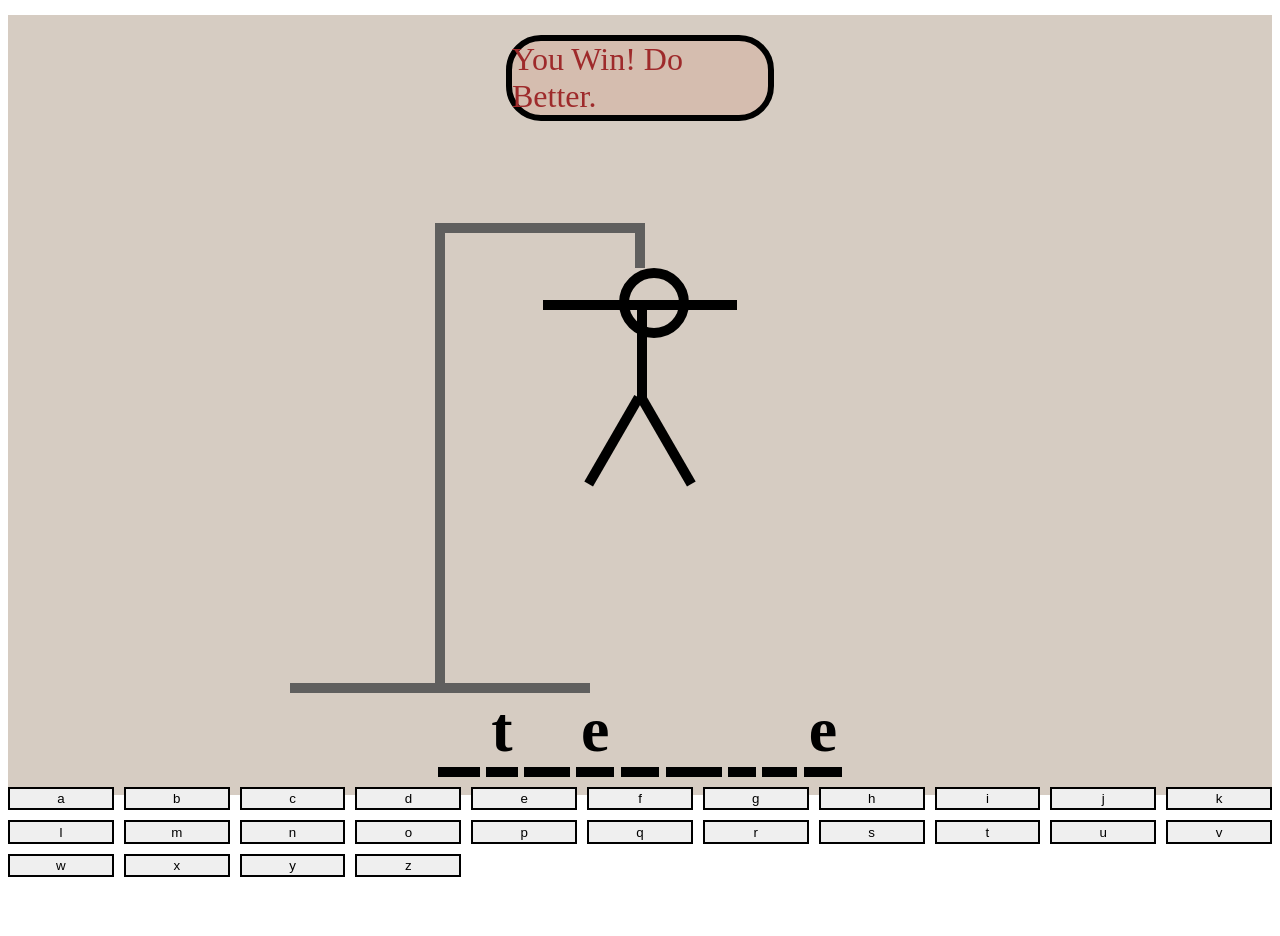
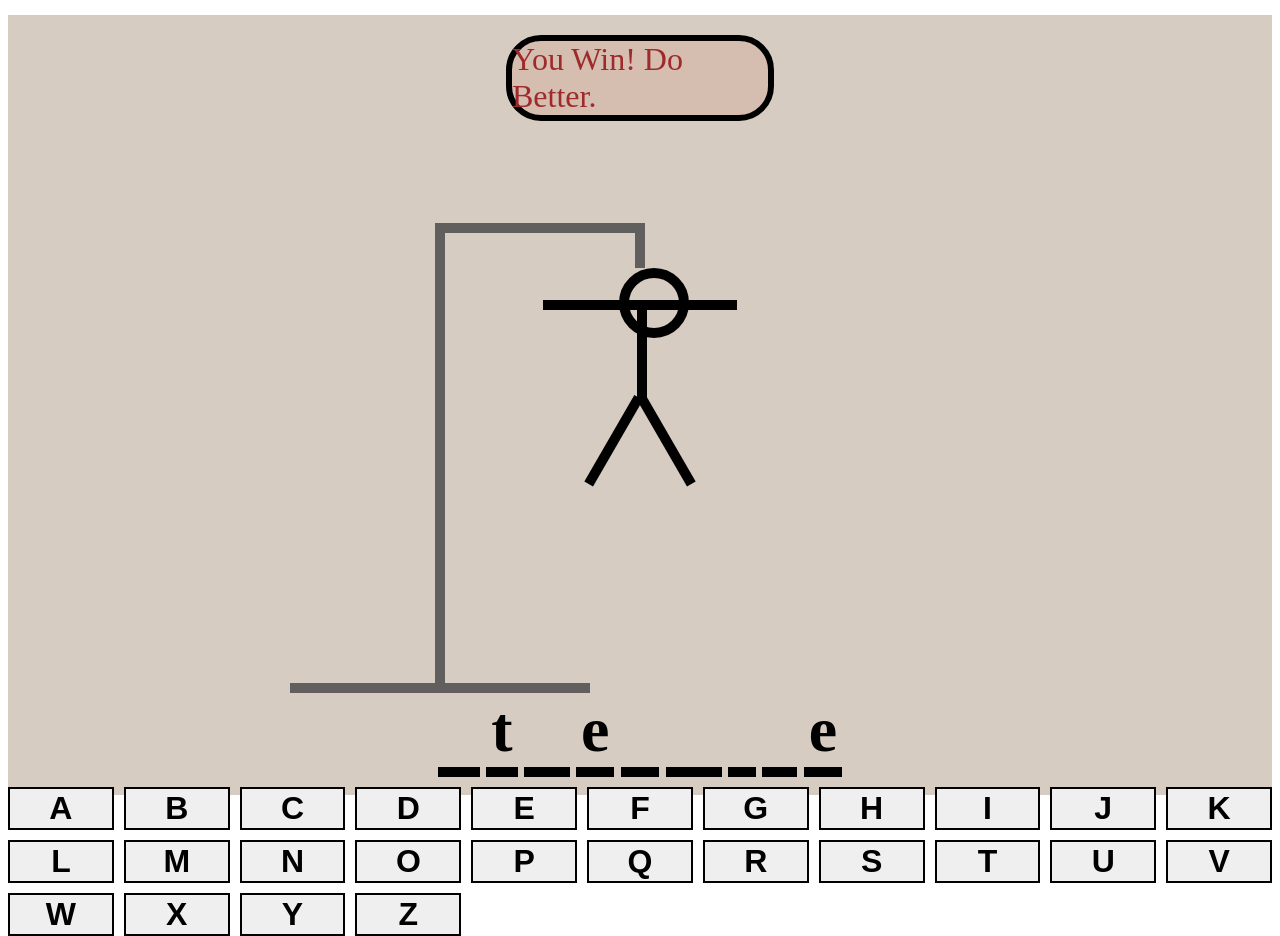
Before and after one commit to miso-tired/hangman-game, a React (Vite) app: page / in a window 1280 px wide. Before the commit the page ends 877 px from the top, so only its background shows below. Built offline with nearby package versions, Linux system fonts and the light colour scheme; the HTML template or start-up script is replaced by a standard one.

Commit message:
More keyboard styling :P

```diff
--- a/src/components/Keys.tsx
+++ b/src/components/Keys.tsx
@@ -32,7 +32,7 @@ export function Keys () {
         <div className='keyboard'>
             {KEYS.map(key => {
                 return (
-                    <button style={{ border: '2px solid black', }} key={key}>{key}</button>
+                    <button className="keyButton" style={{ border: '2px solid black', fontWeight: 'bold', fontSize: '2em', textTransform: 'uppercase', cursor: 'pointer' }} key={key}>{key}</button>
                 )
             })}
         </div>
--- a/src/styles/game.css
+++ b/src/styles/game.css
@@ -138,4 +138,8 @@
   aspect-ratio: 14/1;
 }
 
+.keyButton:hover, .keyButton:focus {
+  background-color: #9e2a2b;
+}
+
 /*# sourceMappingURL=game.css.map */
--- a/src/styles/game.scss
+++ b/src/styles/game.scss
@@ -93,3 +93,10 @@
     font-size: 1em;
     aspect-ratio: 14/1;
 }
+
+.keyButton {
+    &:hover,
+    &:focus {
+        background-color: $main-text
+    }
+}
```
Also changed, not shown: 1 other file (tests, documents, lock files or other folders).
